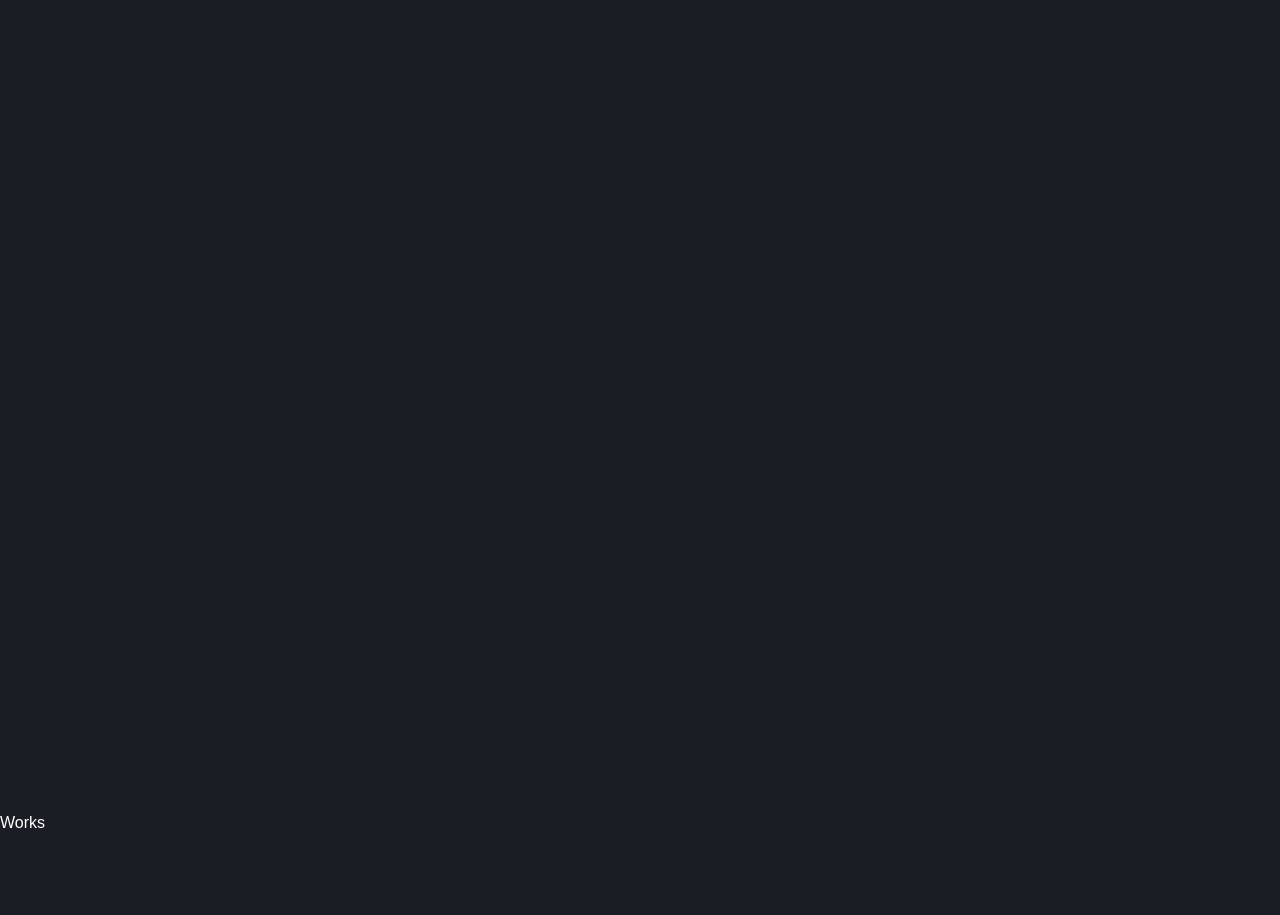
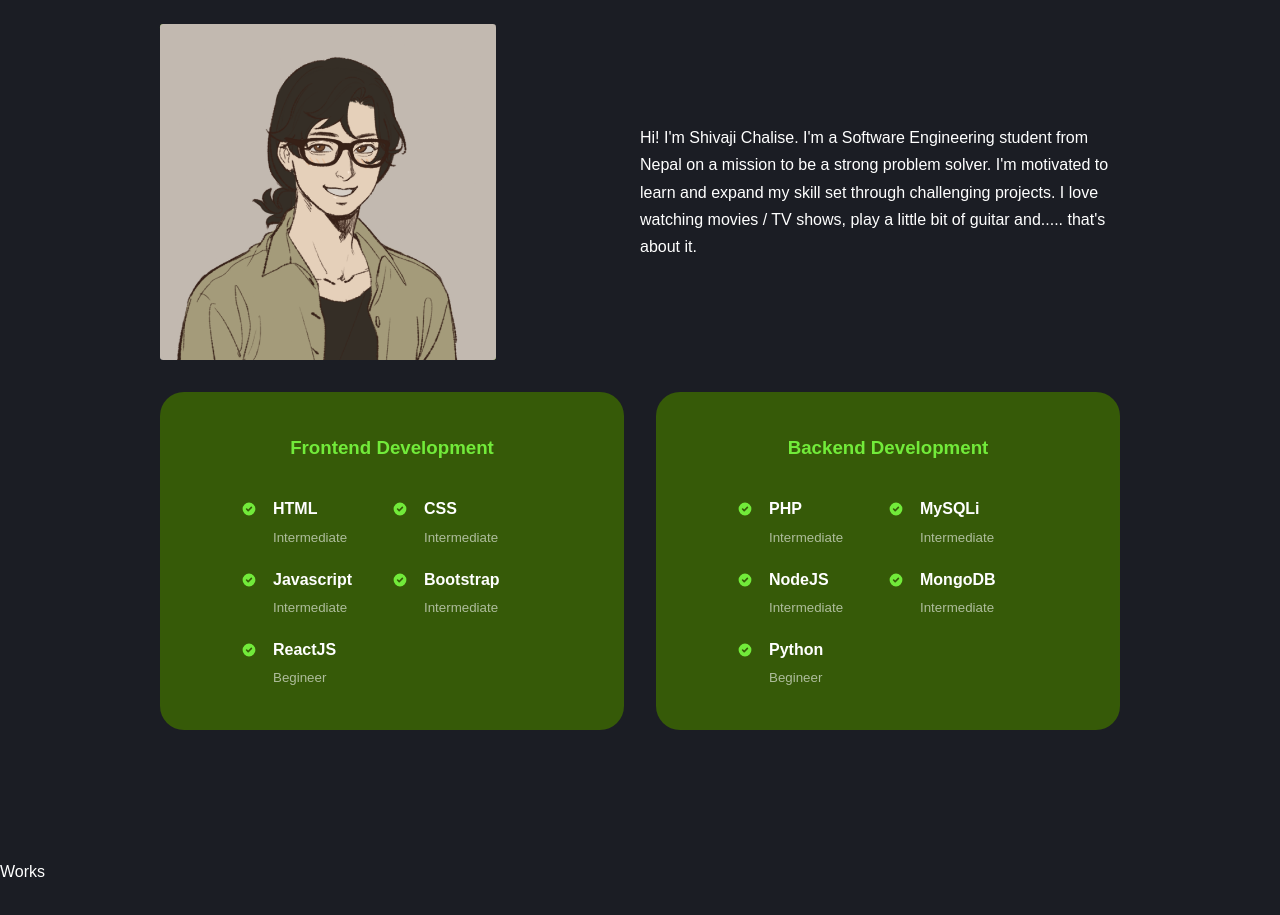
Before and after one commit to shivajichalise/personalsite, a React (Create React App) app: page / in a window 1280 px wide. Shown: the part 1080-1995 px from the top of the page. Built offline with nearby package versions, Linux system fonts and the light colour scheme; the HTML template or start-up script is replaced by a standard one; a web font is replaced by a local one.

Commit message:
Adding About component

```diff
--- a/src/components/About/About.css
+++ b/src/components/About/About.css
@@ -0,0 +1,134 @@
+
+#about{
+  padding: 2rem 0 0 0;
+}
+
+.about__container {
+  display: grid;
+  grid-template-columns: 35% 50%;
+  gap: 15%;
+  padding: 0 0 2rem 0;
+}
+
+.about__me {
+  width: 100%;
+  aspect-ratio: 1/1;
+  border-radius: 0.2rem;
+  background: linear-gradient(
+    45deg,
+    transparent,
+    var(--color-primary),
+    transparent);
+  display: grid;
+  place-items: center;
+}
+
+.about__me-image {
+  border-radius: 0.2rem;
+  overflow: hidden;
+}
+
+.about__content {
+  display: flex;
+  align-items : center;
+}
+
+
+/* EXPERIENCE */
+
+.experience__container {
+  display: grid;
+  grid-template-columns: 1fr 1fr;
+  gap: 2rem;
+}
+
+.experience__container > div {
+  background: var(--color-bg-variant);
+  padding: 2.4rem 5rem;
+  border-radius: 1.5rem;
+  border: 1px solid transparent;
+  transition: var(--transition);
+}
+
+.experience__container > div:hover {
+  background: var(--color-primary);
+}
+
+.experience__container > div h3 {
+  text-align: center;
+  margin-bottom: 2rem;
+  color: var(--color-primary-variant)
+}
+
+.experience__content {
+  display: grid;
+  grid-template-columns: 1fr 1fr;
+  row-gap: 1rem;
+}
+
+.experience__details{
+  display: flex;
+  gap: 1rem;
+}
+
+.experience__details-icon {
+  margin-top: 6px;
+  color: var(--color-primary-variant);
+}
+
+
+/* MEDIUM */
+
+@media screen and (max-width: 1024px){
+  .about__container {
+    grid-template-columns: 1fr;
+    gap: 0;
+  }
+
+  .about__me {
+    width: 50%;
+    margin: 2rem auto 4rem;
+  }
+
+  .about__content p {
+    margin: 1rem 1.2rem 1.5rem;
+    font-size: 1.3rem;
+  }
+
+  .experience__container {
+    grid-template-columns: 1fr;
+  }
+
+  .experience__container > div {
+    width: 80%;
+    padding: 2rem;
+    margin: 0 auto;
+  }
+}
+
+/* SMALL */
+
+@media screen and (max-width: 600px){
+  .about__me {
+    width: 65%;
+    margin: 0 auto 3rem;
+  }
+
+  .about__content {
+    text-align: center;
+  }
+
+  .about__content p {
+    margin: 1.5rem 0;
+    font-size: 0.9rem;
+  }
+
+  .experience__container {
+    gap: 1rem;
+  }
+
+  .experience__container > div {
+    width: 95%;
+    padding: 2rem 1rem;
+  }
+}
--- a/src/components/About/About.jsx
+++ b/src/components/About/About.jsx
@@ -1,10 +1,119 @@
 import React from 'react'
 import './About.css'
+import myPicture from '../../assets/portrait.png'
+import {HiCheckCircle} from 'react-icons/hi'
 
 const About = () => {
   return (
     <section id='about'>
-      About
+      <h5>Get To Know</h5>
+      <h2>About Me</h2>
+
+      <div className="container about__container">
+        <div className="about__me">
+          <div className="about__me-image">
+            <img src={myPicture} alt="Shivaji Chalise" />
+          </div>
+        </div>
+        <div className="about__content">
+          <p>
+            Hi! I'm Shivaji Chalise.
+            I'm a Software Engineering student
+            from Nepal on a mission to be a
+            strong problem solver. I'm motivated
+            to learn and expand my skill set
+            through challenging projects.
+            I love watching movies / TV shows,
+            play a little bit of guitar and.....
+            that's about it.
+          </p>
+        </div>
+      </div>
+
+      <div className="container experience__container">
+        <div className="experience__frontend">
+          <h3>Frontend Development</h3>
+          <div className="experience__content">
+            <article className='experience__details'>
+              <HiCheckCircle className='experience__details-icon' />
+              <div>
+                <h4>HTML</h4>
+                <small className='text-light'>Intermediate</small>
+              </div>
+            </article>
+            <article className='experience__details'>
+              <HiCheckCircle className='experience__details-icon' />
+              <div>
+                <h4>CSS</h4>
+                <small className='text-light'>Intermediate</small>
+              </div>
+            </article>
+            <article className='experience__details'>
+              <HiCheckCircle className='experience__details-icon' />
+              <div>
+                <h4>Javascript</h4>
+                <small className='text-light'>Intermediate</small>
+              </div>
+            </article>
+            <article className='experience__details'>
+              <HiCheckCircle className='experience__details-icon' />
+              <div>
+                <h4>Bootstrap</h4>
+                <small className='text-light'>Intermediate</small>
+              </div>
+            </article>
+            <article className='experience__details'>
+              <HiCheckCircle className='experience__details-icon' />
+              <div>
+                <h4>ReactJS</h4>
+                <small className='text-light'>Begineer</small>
+              </div>
+            </article>
+          </div>
+        </div>
+
+        <div className="experience__backend">
+          <h3>Backend Development</h3>
+          <div className="experience__content">
+            <article className='experience__details'>
+              <HiCheckCircle className='experience__details-icon' />
+              <div>
+                <h4>PHP</h4>
+                <small className='text-light'>Intermediate</small>
+              </div>
+            </article>
+            <article className='experience__details'>
+              <HiCheckCircle className='experience__details-icon' />
+              <div>
+                <h4>MySQLi</h4>
+                <small className='text-light'>Intermediate</small>
+              </div>
+            </article>
+            <article className='experience__details'>
+              <HiCheckCircle className='experience__details-icon' />
+              <div>
+                <h4>NodeJS</h4>
+                <small className='text-light'>Intermediate</small>
+              </div>
+            </article>
+            <article className='experience__details'>
+              <HiCheckCircle className='experience__details-icon' />
+              <div>
+                <h4>MongoDB</h4>
+                <small className='text-light'>Intermediate</small>
+              </div>
+            </article>
+            <article className='experience__details'>
+              <HiCheckCircle className='experience__details-icon' />
+              <div>
+                <h4>Python</h4>
+                <small className='text-light'>Begineer</small>
+              </div>
+            </article>
+          </div>
+        </div>
+
+      </div>
     </section>
   )
 }
--- a/src/index.css
+++ b/src/index.css
@@ -56,7 +56,7 @@ h1 {
 
 section {
   margin-top: 8rem;
-  height: 100vh;
+  /* height: 100vh; */
 }
 
 section > h2, section > h5 {
```
Also changed, not shown: src/assets/portrait.png (added).
